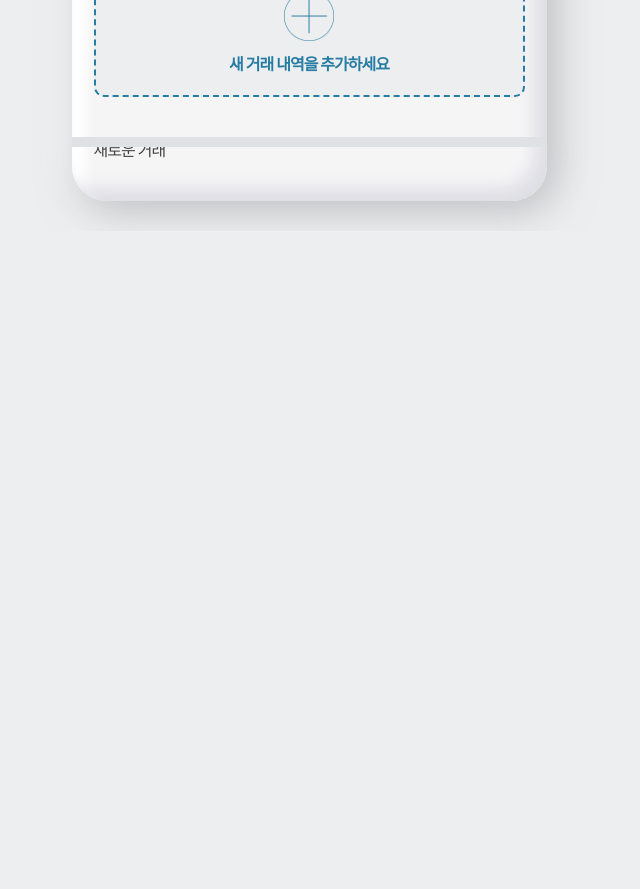
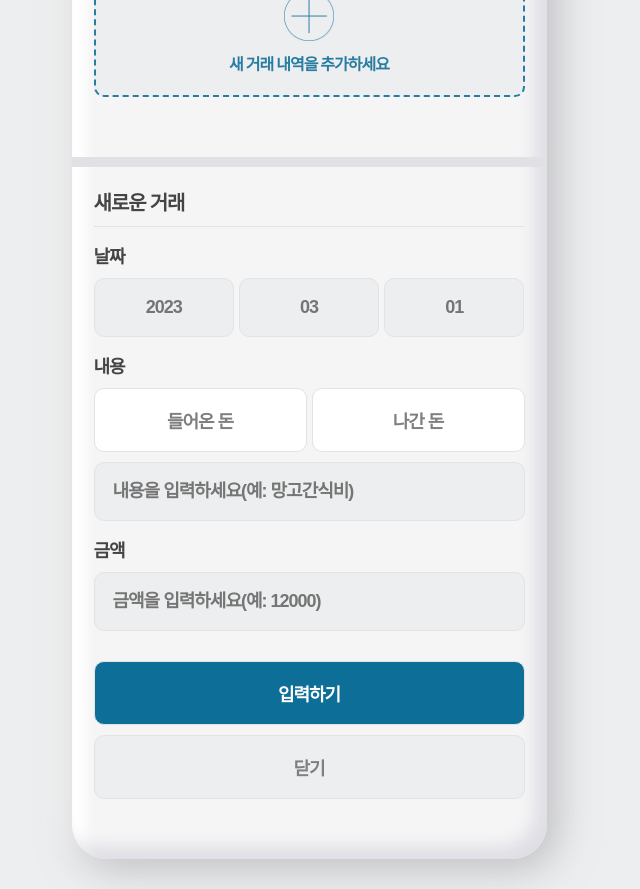
Before and after one commit to yuhyeon99/ExpenseTracker, a React (Create React App) app: page / in a window 1280 px wide. Shown: the part 720-1609 px from the top of the page, without its empty margins (331-971 px from the left). Before the commit the page ends 951 px from the top, so only its background shows below. Built offline with nearby package versions, Linux system fonts and the light colour scheme.

Commit message:
feat : UI/UX 개발 완료
컴포넌트 설계 및 퍼블리싱 완료
추후 해야 할 작업 : 기능추가

```diff
--- a/public/style.css
+++ b/public/style.css
@@ -3,6 +3,7 @@
 *{ padding:0; margin:0; text-decoration:none; list-style:none; box-sizing:border-box; letter-spacing:-1px; }
 a{ color:inherit; }
 button{ cursor:pointer; }
+input[type="button"]{ cursor:pointer; }
 
 body, html{ background:#edeeef; color:#444; }
 
--- a/src/components/Item/NewItemContainer.css
+++ b/src/components/Item/NewItemContainer.css
@@ -1,2 +1,16 @@
-.new-item-container{ width:100%; }
+.new-item-container{ width:100%; padding:20px 0; display:flex; flex-wrap:wrap; }
+.new-item-container > div{ width:100%; display:flex; flex-wrap:wrap; }
 .new-item-container > .border-block{ position: absolute; padding: 5px 0; left: 0; background: #e0e1e4; width:100%; }
+.new-item-container > .block-title{ margin-top:20px; }
+.new-item-container > .block-title > p{ width:100%; font-size:20px; font-weight:bold; padding:10px 0; border-bottom:solid 1px #e1e3e5; }
+
+.new-item-form > div { width:100%; display:flex; grid-gap:5px; }
+.new-item-form > div > p{ padding-top:15px; font-size:18px; font-weight:bold; }
+.new-item-form > div > input{ border:solid 1px #e1e3e5; padding:18px; border-radius:10px; background:#edeeef; color:#7f7f80; font-size:18px; font-weight:bold; margin-top:10px; }
+
+.new-item-form > .form-date > input{ width:calc(100%/3); text-align: center; }
+.new-item-form > .form-inout > input{ width:calc(100%/2); background:#fff; }
+.new-item-form > .form-text > input{ width:calc(100%/1); }
+.new-item-form > .form-price > input{ width:calc(100%/1); }
+.new-item-form > .form-button-submit > input{ width:calc(100%/1); margin-top:30px; background:#0d6e98; color:#fff; }
+.new-item-form > .form-button-close > input{ width:calc(100%/1); }
--- a/src/components/Item/NewItemContainer.js
+++ b/src/components/Item/NewItemContainer.js
@@ -10,7 +10,34 @@ const NewItemContainer = () => {
                 <p>새로운 거래</p>
             </div>
             <div className="new-item-form">
-
+                <div><p>날짜</p></div>
+                <div className="form-date">
+                    <input type="text" placeHolder="2023" />
+                    <input type="text" placeHolder="03" />
+                    <input type="text" placeHolder="01" />
+                </div>
+                <div>
+                    <p>내용</p>
+                </div>
+                <div className="form-inout">
+                    <input type="button" value="들어온 돈" />
+                    <input type="button" value="나간 돈" />
+                </div>
+                <div className="form-text">
+                    <input type="text" placeHolder="내용을 입력하세요(예: 망고간식비)" />
+                </div>
+                <div>
+                    <p>금액</p>
+                </div>
+                <div className="form-price">
+                    <input type="text" placeHolder="금액을 입력하세요(예: 12000)" />
+                </div>
+                <div className="form-button-submit">
+                    <input type="button" value="입력하기" />
+                </div>
+                <div className="form-button-close">
+                    <input type="button" value="닫기" />
+                </div>
             </div>
         </div>
     );
--- a/src/components/Tracker/TrackerList.css
+++ b/src/components/Tracker/TrackerList.css
@@ -1,6 +1,6 @@
 .tracker-list{ margin:20px 0; padding:20px 0; width:100%; }
 .tracker-list > .list-type{ width:100%; display:flex; grid-gap:10px; border-bottom:solid 2px #e1e3e5; padding-bottom:10px; }
-.tracker-list > .list-type > p{ font-size:18px; font-weight:bold; color:#aeaeae;  }
+.tracker-list > .list-type > p{ font-size:18px; font-weight:bold; color:#aeaeae; cursor:pointer; }
 .tracker-list > .list-type > p.active{ color:#333; }
 
 .tracker-list > .list-items{ border:dashed 2px #267ca2; background:#edeeef; border-radius:10px; overflow:hidden; margin-top:30px; padding:20px 0; cursor:pointer; }
--- a/src/components/Tracker/TrackerList.js
+++ b/src/components/Tracker/TrackerList.js
@@ -17,6 +17,7 @@ const TrackerList = () => {
                     <p>새 거래 내역을 추가하세요</p>
                 </div>
             </div>
+
         </div>
     );
 }
```
